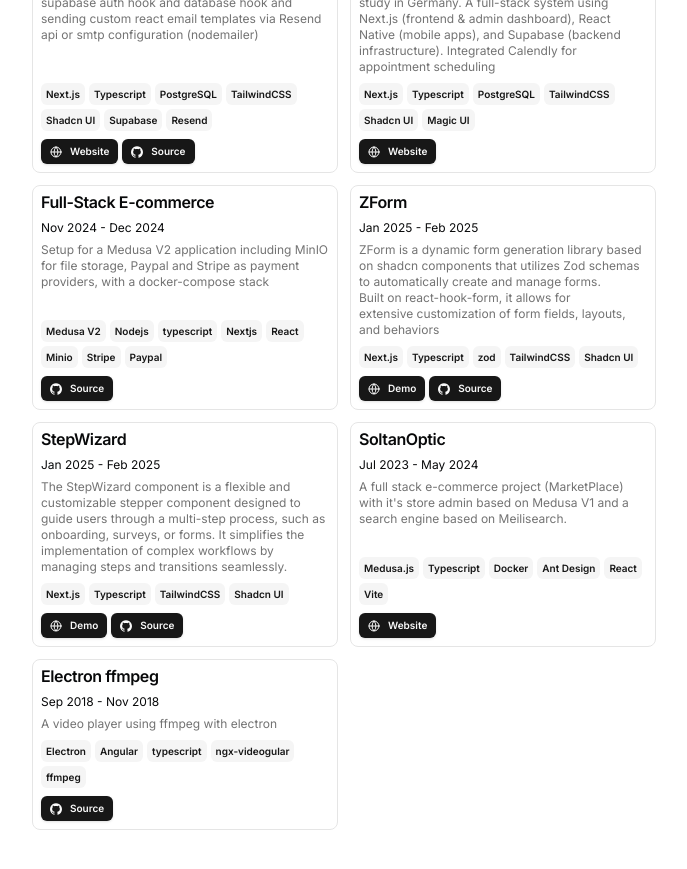
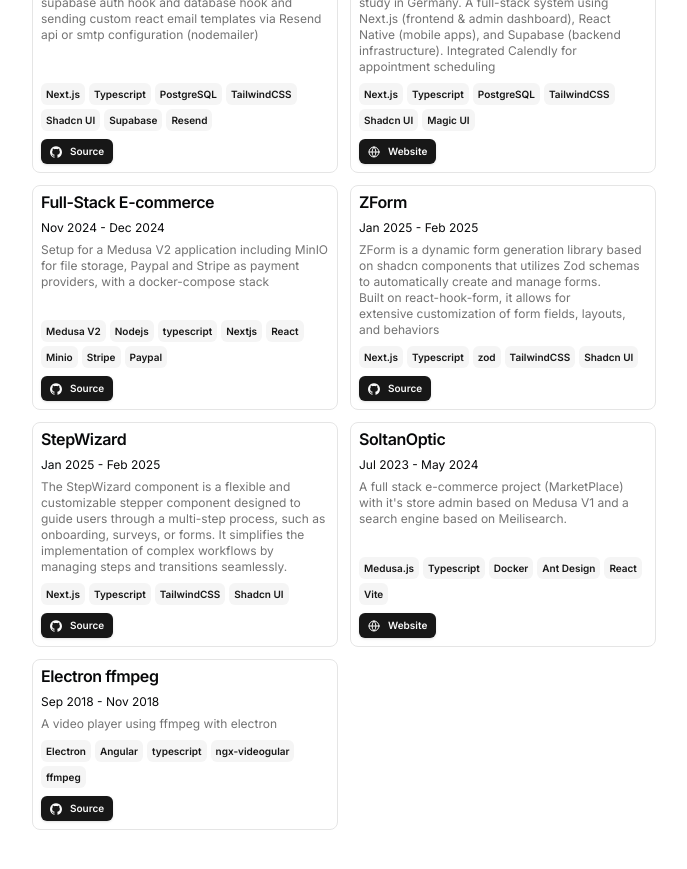
Before and after one commit to mnm89/portfolio, a Next.js app: page / in a window 1280 px wide. Shown: the part 1460-2329 px from the top of the page, without its empty margins (296-983 px from the left). Built offline with nearby package versions, Linux system fonts and the light colour scheme.

Commit message:
Update resume.tsx

```diff
--- a/src/data/resume.tsx
+++ b/src/data/resume.tsx
@@ -137,11 +137,6 @@
       ],
       links: [
         {
-          type: "Website",
-          href: "https://supabase-resend-emails.mnmabrouk.com/",
-          icon: <Icons.globe className="size-3" />,
-        },
-        {
           type: "Source",
           href: "https://github.com/mnm89/supabase-resend-emails",
           icon: <Icons.github className="size-3" />,
@@ -218,11 +213,6 @@
       ],
       links: [
         {
-          type: "Demo",
-          href: "https://mnm-zform.vercel.app",
-          icon: <Icons.globe className="size-3" />,
-        },
-        {
           type: "Source",
           href: "https://github.com/mnm89/zform",
           icon: <Icons.github className="size-3" />,
@@ -240,11 +230,6 @@
         "The StepWizard component is a flexible and customizable stepper component designed to guide users through a multi-step process, such as onboarding, surveys, or forms. It simplifies the implementation of complex workflows by managing steps and transitions seamlessly.",
       technologies: ["Next.js", "Typescript", "TailwindCSS", "Shadcn UI"],
       links: [
-        {
-          type: "Demo",
-          href: "https://step-wizard.vercel.app",
-          icon: <Icons.globe className="size-3" />,
-        },
         {
           type: "Source",
           href: "https://github.com/mnm89/step-wizard",
```
